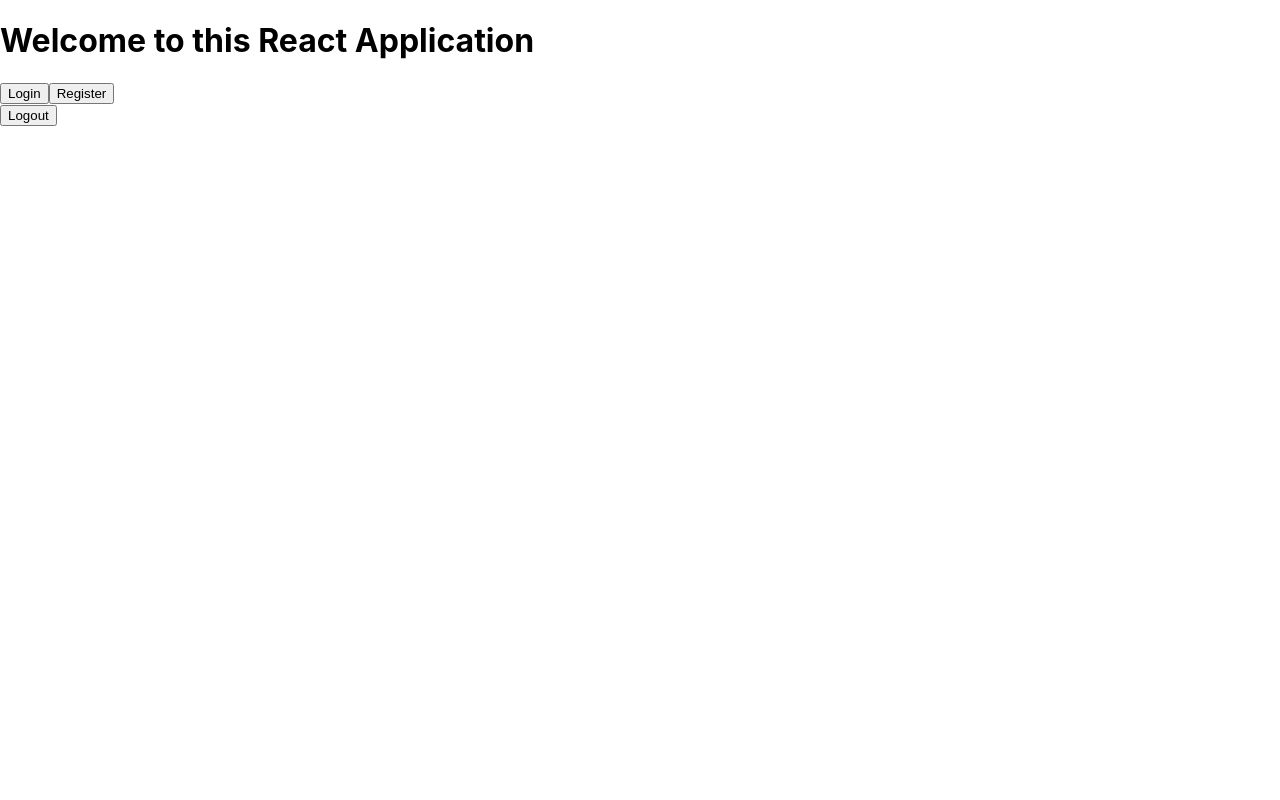
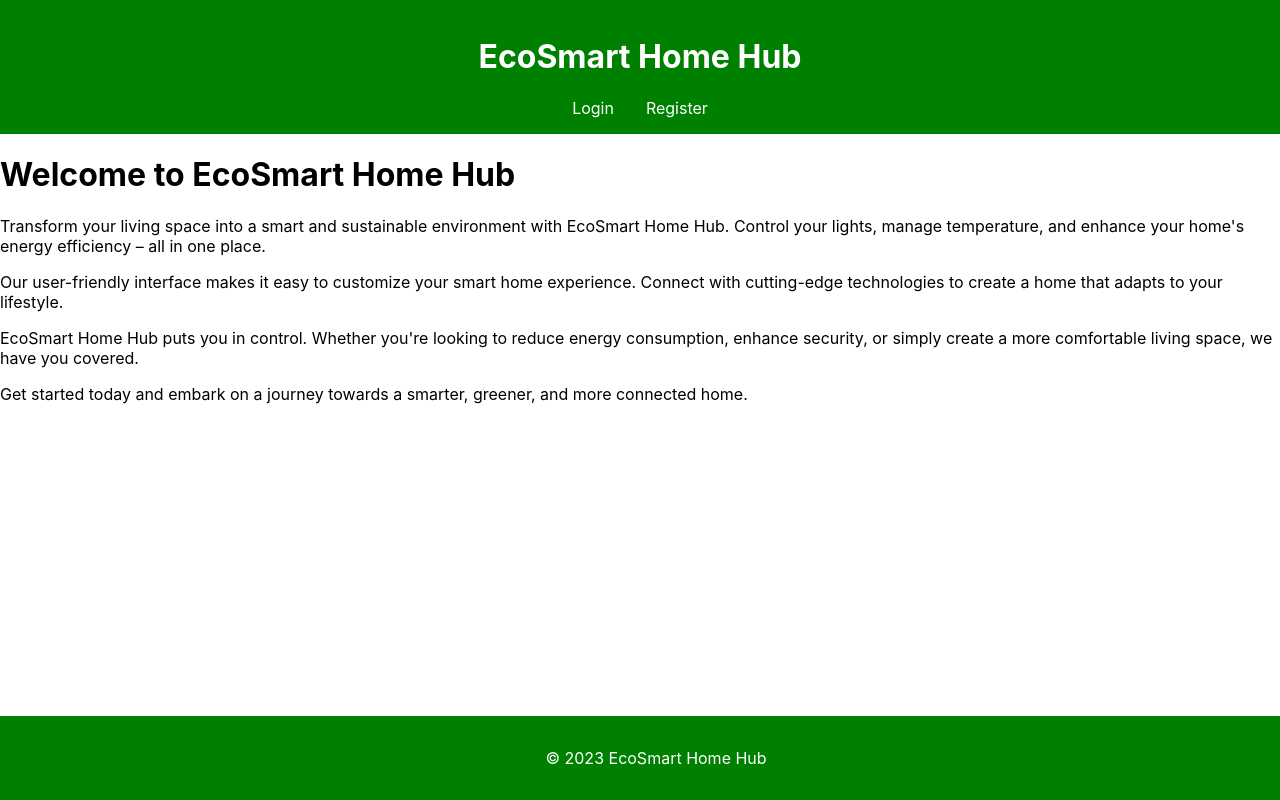
Before and after one commit to nic5694/EcoSmart_Home_Hub, a React (Create React App) app in the folder frontend/: page / in a window 1280 px wide. Built offline with nearby package versions, Linux system fonts and the light colour scheme.

Commit message:
Updated pages to have header and footers

```diff
--- a/frontend/src/pages/LandingPage.tsx
+++ b/frontend/src/pages/LandingPage.tsx
@@ -1,33 +1,102 @@
-import React, { useState, useEffect } from "react";
-import httpClient from "../httpClient";
-// @ts-ignore
+import React from "react";
+import { Link } from 'react-router-dom';
+//@ts-ignore
 import { useAuth } from '../AuthContext';
 
-const LandingPage: React.FC = () => {
 
+
+
+const Header: React.FC = () => {
   const auth = useAuth();
 
   const handleLogout = () => {
     auth.logout();
-
   };
 
   return (
-    <div>
-      <h1>Welcome to this React Application</h1>
-          <div>
-            <a href="/login">
-              <button>Login</button>
-            </a>
-            <a href="/register">
-              <button>Register</button>
-            </a>
-          </div>
-          <div>
-            <button onClick={handleLogout}>Logout</button>
-          </div>
-        </div>
+    <header style={headerStyle}>
+      <h1 style={{ color: 'white' }}>EcoSmart Home Hub</h1>
+      <nav style={navStyle}>
+        <Link to="/login" style={navLinkStyle}>Login</Link>
+        <Link to="/register" style={navLinkStyle}>Register</Link>
+        {auth.isAuthenticated && (
+          <button style={logoutButtonStyle} onClick={handleLogout}>Logout</button>
+        )}
+      </nav>
+    </header>
   );
 };
 
+const Footer: React.FC = () => {
+  return (
+    <footer style={footerStyle}>
+      <p style={{ color: 'white' }}>&copy; 2023 EcoSmart Home Hub</p>
+    </footer>
+  );
+};
+
+const LandingPage: React.FC = () => {
+  return (
+    <div >
+      <Header />
+      <main >
+        <h1>Welcome to EcoSmart Home Hub</h1>
+
+         <p>
+    Transform your living space into a smart and sustainable environment with EcoSmart Home Hub.
+    Control your lights, manage temperature, and enhance your home's energy efficiency – all in one place.
+  </p>
+  <p>
+    Our user-friendly interface makes it easy to customize your smart home experience.
+    Connect with cutting-edge technologies to create a home that adapts to your lifestyle.
+  </p>
+  <p>
+    EcoSmart Home Hub puts you in control. Whether you're looking to reduce energy consumption,
+    enhance security, or simply create a more comfortable living space, we have you covered.
+  </p>
+  <p>
+    Get started today and embark on a journey towards a smarter, greener, and more connected home.
+  </p>
+      </main>
+      <Footer />
+    </div>
+  );
+};
+
+// Styles
+const headerStyle: React.CSSProperties = {
+  background: 'green',
+  padding: '1rem',
+  textAlign: 'center',
+};
+
+const navStyle: React.CSSProperties = {
+  marginTop: '1rem',
+};
+
+const navLinkStyle: React.CSSProperties = {
+  margin: '0 1rem',
+  color: 'white',
+  textDecoration: 'none',
+};
+
+const logoutButtonStyle: React.CSSProperties = {
+  background: 'red',
+  color: 'white',
+  border: 'none',
+  padding: '0.5rem 1rem',
+  cursor: 'pointer',
+};
+
+const footerStyle: React.CSSProperties = {
+  background: 'green',
+  padding: '1rem',
+  textAlign: 'center',
+  position: 'fixed',
+  bottom: '0',
+  width: '100%',
+};
+
+
+
 export default LandingPage;
--- a/frontend/src/pages/LoginPage.tsx
+++ b/frontend/src/pages/LoginPage.tsx
@@ -1,9 +1,71 @@
 import React, { useState } from "react";
 import httpClient from "../httpClient";
-// @ts-ignore
+//@ts-ignore
 import { useAuth } from "../AuthContext";
 import { toast } from 'react-toastify'
 import 'react-toastify/dist/ReactToastify.css'
+import { Link } from 'react-router-dom';
+
+const Header: React.FC = () => {
+  const auth = useAuth();
+
+  const handleLogout = () => {
+    auth.logout();
+  };
+
+  const headerStyle: React.CSSProperties = {
+    background: 'green',
+    padding: '1rem',
+    textAlign: 'center',
+  };
+
+  const navStyle: React.CSSProperties = {
+    marginTop: '1rem',
+  };
+
+  const navLinkStyle: React.CSSProperties = {
+    margin: '0 1rem',
+    color: 'white',
+    textDecoration: 'none',
+  };
+
+  const logoutButtonStyle: React.CSSProperties = {
+    background: 'red',
+    color: 'white',
+    border: 'none',
+    padding: '0.5rem 1rem',
+    cursor: 'pointer',
+  };
+
+  return (
+    <header style={headerStyle}>
+      <h1 style={{ color: 'white' }}>EcoSmart Home Hub</h1>
+      <nav style={navStyle}>
+        <Link to="/register" style={navLinkStyle}>Register</Link>
+        {auth.isAuthenticated && (
+          <button style={logoutButtonStyle} onClick={handleLogout}>Logout</button>
+        )}
+      </nav>
+    </header>
+  );
+};
+
+const Footer: React.FC = () => {
+  const footerStyle: React.CSSProperties = {
+    background: 'green',
+    padding: '1rem',
+    textAlign: 'center',
+    position: 'fixed',
+    bottom: '0',
+    width: '100%',
+  };
+
+  return (
+    <footer style={footerStyle}>
+      <p style={{ color: 'white' }}>&copy; 2023 EcoSmart Home Hub</p>
+    </footer>
+  );
+};
 
 const LoginPage = () => {
   const [email, setEmail] = useState("");
@@ -19,7 +81,7 @@ const LoginPage = () => {
     console.log(email, password);
 
     if (!isEmailValid(email)) {
-      toast.error("Please input a valid email");
+      toast.error("Invalid Email Format");
       return;
     }
 
@@ -37,10 +99,28 @@ const LoginPage = () => {
     }
   };
 
+  // Styles
+  const formContainerStyle: React.CSSProperties = {
+    display: 'flex',
+    flexDirection: 'column',
+    alignItems: 'center',
+    marginTop: '2rem',
+  };
+
+  const formStyle: React.CSSProperties = {
+    width: '300px',
+    border: '1px solid #ccc',
+    borderRadius: '8px',
+    padding: '16px',
+    boxShadow: '0 0 10px rgba(0, 0, 0, 0.1)',
+  };
+
   return (
     <div>
-      <h1>Log Into Your Account</h1>
-      <form>
+      <Header />
+      <h1 style={{ textAlign: 'center' }}>Log Into Your Account</h1>
+      <div style={formContainerStyle}>
+        <form style={formStyle}>
           <div>
             <label>Email: </label>
             <input
@@ -64,6 +144,8 @@ const LoginPage = () => {
           </button>
         </form>
       </div>
+      <Footer />
+    </div>
   );
 };
 
--- a/frontend/src/pages/RegisterPage.tsx
+++ b/frontend/src/pages/RegisterPage.tsx
@@ -2,6 +2,64 @@ import React, { useState } from "react";
 import httpClient from "../httpClient";
 import { toast } from 'react-toastify'
 import 'react-toastify/dist/ReactToastify.css'
+import { Link } from 'react-router-dom';
+
+const Header: React.FC = () => {
+
+
+
+
+  const headerStyle: React.CSSProperties = {
+    background: 'green',
+    padding: '1rem',
+    textAlign: 'center',
+  };
+
+  const navStyle: React.CSSProperties = {
+    marginTop: '1rem',
+  };
+
+  const navLinkStyle: React.CSSProperties = {
+    margin: '0 1rem',
+    color: 'white',
+    textDecoration: 'none',
+  };
+
+  const logoutButtonStyle: React.CSSProperties = {
+    background: 'red',
+    color: 'white',
+    border: 'none',
+    padding: '0.5rem 1rem',
+    cursor: 'pointer',
+  };
+
+  return (
+    <header style={headerStyle}>
+      <h1 style={{ color: 'white' }}>EcoSmart Home Hub</h1>
+      <nav style={navStyle}>
+        <Link to="/login" style={navLinkStyle}>Login</Link>
+
+      </nav>
+    </header>
+  );
+};
+
+const Footer: React.FC = () => {
+  const footerStyle: React.CSSProperties = {
+    background: 'green',
+    padding: '1rem',
+    textAlign: 'center',
+    position: 'fixed',
+    bottom: '0',
+    width: '100%',
+  };
+
+  return (
+    <footer style={footerStyle}>
+      <p style={{ color: 'white' }}>&copy; 2023 EcoSmart Home Hub</p>
+    </footer>
+  );
+};
 
 const RegisterPage: React.FC = () => {
   const [email, setEmail] = useState<string>("");
@@ -32,10 +90,28 @@ const RegisterPage: React.FC = () => {
     }
   };
 
+  // Styles
+  const formContainerStyle: React.CSSProperties = {
+    display: 'flex',
+    flexDirection: 'column',
+    alignItems: 'center',
+    marginTop: '2rem',
+  };
+
+  const formStyle: React.CSSProperties = {
+    width: '300px',
+    border: '1px solid #ccc',
+    borderRadius: '8px',
+    padding: '16px',
+    boxShadow: '0 0 10px rgba(0, 0, 0, 0.1)',
+  };
+
   return (
     <div>
-      <h1>Create an account</h1>
-      <form>
+      <Header />
+      <h1 style={{ textAlign: 'center' }}>Create an Account</h1>
+      <div style={formContainerStyle}>
+        <form style={formStyle}>
           <div>
             <label>Email: </label>
             <input
@@ -58,7 +134,8 @@ const RegisterPage: React.FC = () => {
             Submit
           </button>
         </form>
-      <a href="/login">Login</a>
+      </div>
+      <Footer />
     </div>
   );
 };
```
Lines whose indentation alone changed are shown as unchanged.
